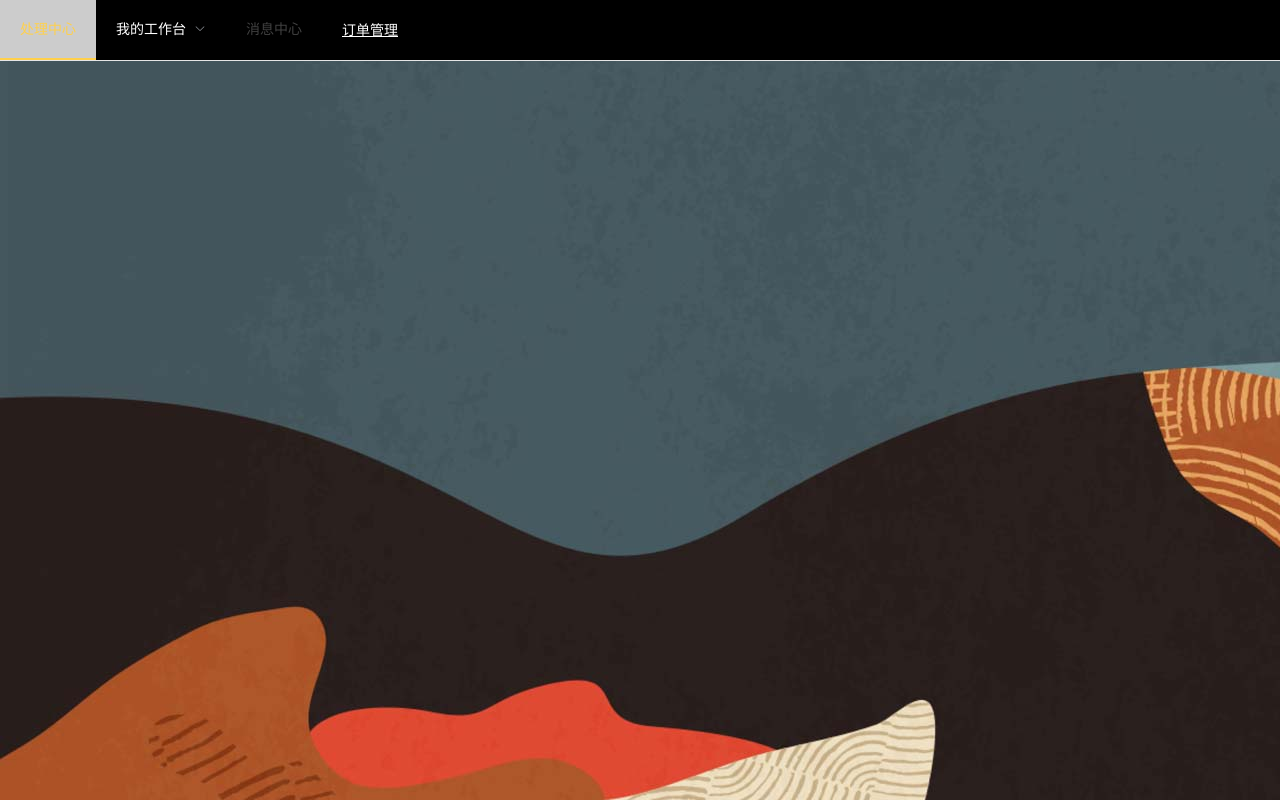
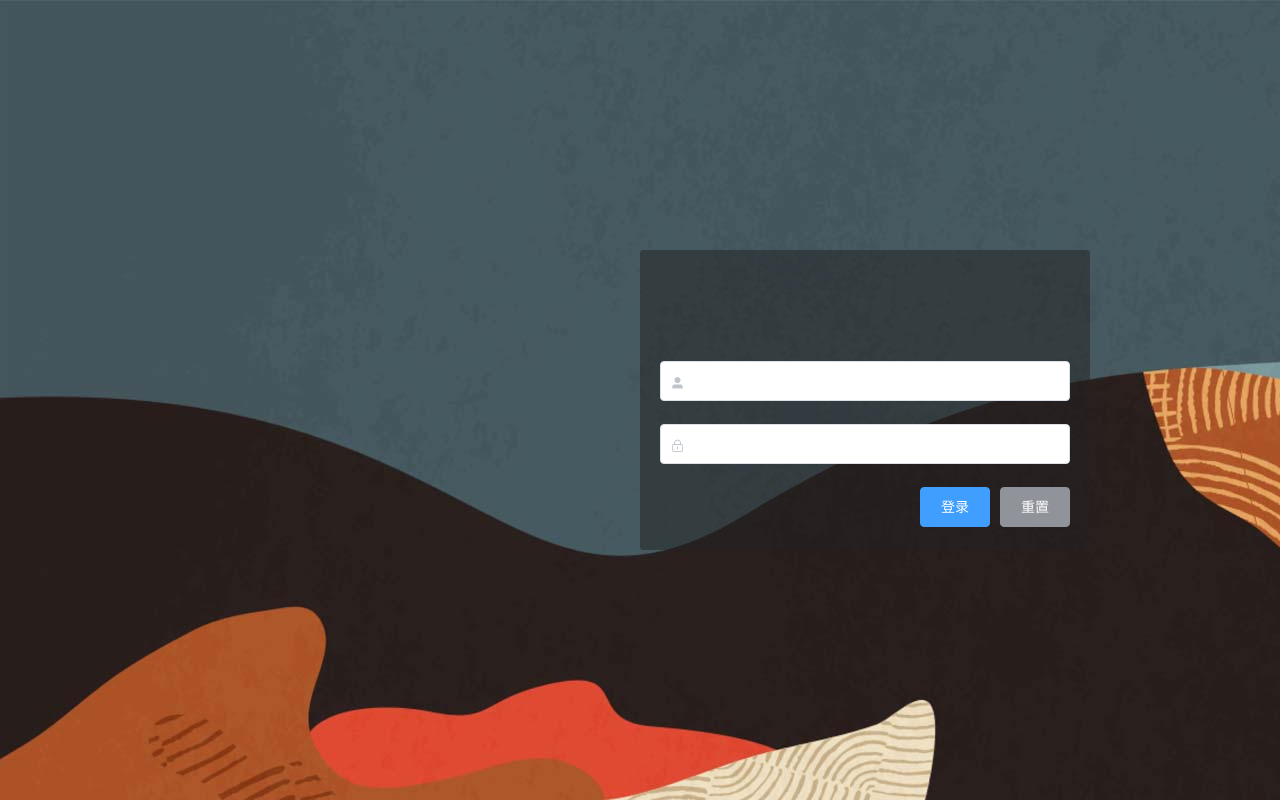
Before and after one commit to appoleo/appoleo-web, a Vue app: page /#/login in a window 1280 px wide. Built offline with nearby package versions, Linux system fonts and the light colour scheme.

Commit message:
'登录表单'

```diff
--- a/package.json
+++ b/package.json
@@ -33,6 +33,8 @@
     "file-loader": "^1.1.4",
     "friendly-errors-webpack-plugin": "^1.6.1",
     "html-webpack-plugin": "^2.30.1",
+    "less": "^3.9",
+    "less-loader": "^5.0.0",
     "node-notifier": "^5.1.2",
     "optimize-css-assets-webpack-plugin": "^3.2.0",
     "ora": "^1.2.0",
--- a/src/App.vue
+++ b/src/App.vue
@@ -1,56 +1,12 @@
 <template>
   <div id="app">
     <router-view />
-    <div>
-      <el-menu
-        :default-active="activeIndex"
-        class="el-menu-demo"
-        mode="horizontal"
-        @select="handleSelect"
-        background-color="black"
-        text-color="#fff"
-        active-text-color="#ffd04b"
-      >
-        <el-menu-item index="1">处理中心</el-menu-item>
-        <el-submenu index="2">
-          <template slot="title">我的工作台</template>
-          <el-menu-item index="2-1">选项1</el-menu-item>
-          <el-menu-item index="2-2">选项2</el-menu-item>
-          <el-menu-item index="2-3">选项3</el-menu-item>
-          <el-submenu index="2-4">
-            <template slot="title">选项4</template>
-            <el-menu-item index="2-4-1">选项1</el-menu-item>
-            <el-menu-item index="2-4-2">选项2</el-menu-item>
-            <el-menu-item index="2-4-3">选项3</el-menu-item>
-          </el-submenu>
-        </el-submenu>
-        <el-menu-item index="3" disabled>消息中心</el-menu-item>
-        <el-menu-item index="4"
-          ><a href="https://www.ele.me" target="_blank"
-            >订单管理</a
-          ></el-menu-item
-        >
-      </el-menu>
-    </div>
   </div>
 </template>
 
 <script>
 export default {
-  name: "App",
-
-  data() {
-    return {
-      activeIndex: "1",
-      activeIndex2: "1",
-    };
-  },
-
-  methods: {
-    handleSelect(key, keyPath) {
-      console.log(key, keyPath);
-    },
-  },
+  name: "App"
 };
 </script>
 
--- /dev/null
+++ b/src/components/Login.vue
@@ -0,0 +1,60 @@
+<template>
+  <div class="login_container">
+    <div class="login_box">
+      <!-- 登录表单区 -->
+      <el-form :model="loginForm" label-width="0px" class="login_form">
+        <el-form-item>
+          <el-input v-model="loginForm.username" prefix-icon="el-icon-user-solid"></el-input>
+        </el-form-item>
+        <el-form-item>
+          <el-input v-model="loginForm.password" type="password" prefix-icon="el-icon-lock"></el-input>
+        </el-form-item>
+        <el-form-item class="btns">
+            <el-button type="primary">登录</el-button>
+            <el-button type="info">重置</el-button>
+        </el-form-item>
+      </el-form>
+    </div>
+  </div>
+</template>
+
+<script>
+export default {
+    data() {
+        return {
+            // 登录表单数据对象
+            loginForm: {
+                username: '',
+                password: ''
+            }
+        }
+    },
+};
+</script>
+
+<style lang="less" scoped>
+.login_container {
+  height: 100%;
+}
+.login_box {
+  width: 450px;
+  height: 300px;
+  background: rgba(34, 34, 34, 0.5);
+  border-radius: 3px;
+  position: absolute;
+  left: 50%;
+  top: 50%;
+  transform: translate(0, -50%);
+}
+.login_form {
+    position: absolute;
+    bottom: 0;
+    width: 100%;
+    padding: 0 20px;
+    box-sizing: border-box;
+}
+.btns {
+    display: flex;
+    justify-content: flex-end;
+}
+</style>
--- a/src/router/index.js
+++ b/src/router/index.js
@@ -1,9 +1,12 @@
 import Vue from 'vue'
 import Router from 'vue-router'
+import Login from '../components/Login.vue'
 
 Vue.use(Router)
 
 export default new Router({
   routes: [
+    { path: '/', redirect: '/login' },
+    { path: '/login', component: Login }
   ]
 })
```
Also changed, not shown: src/main.js (+5 -4 lines), 2 other files (tests, documents, lock files or other folders).
